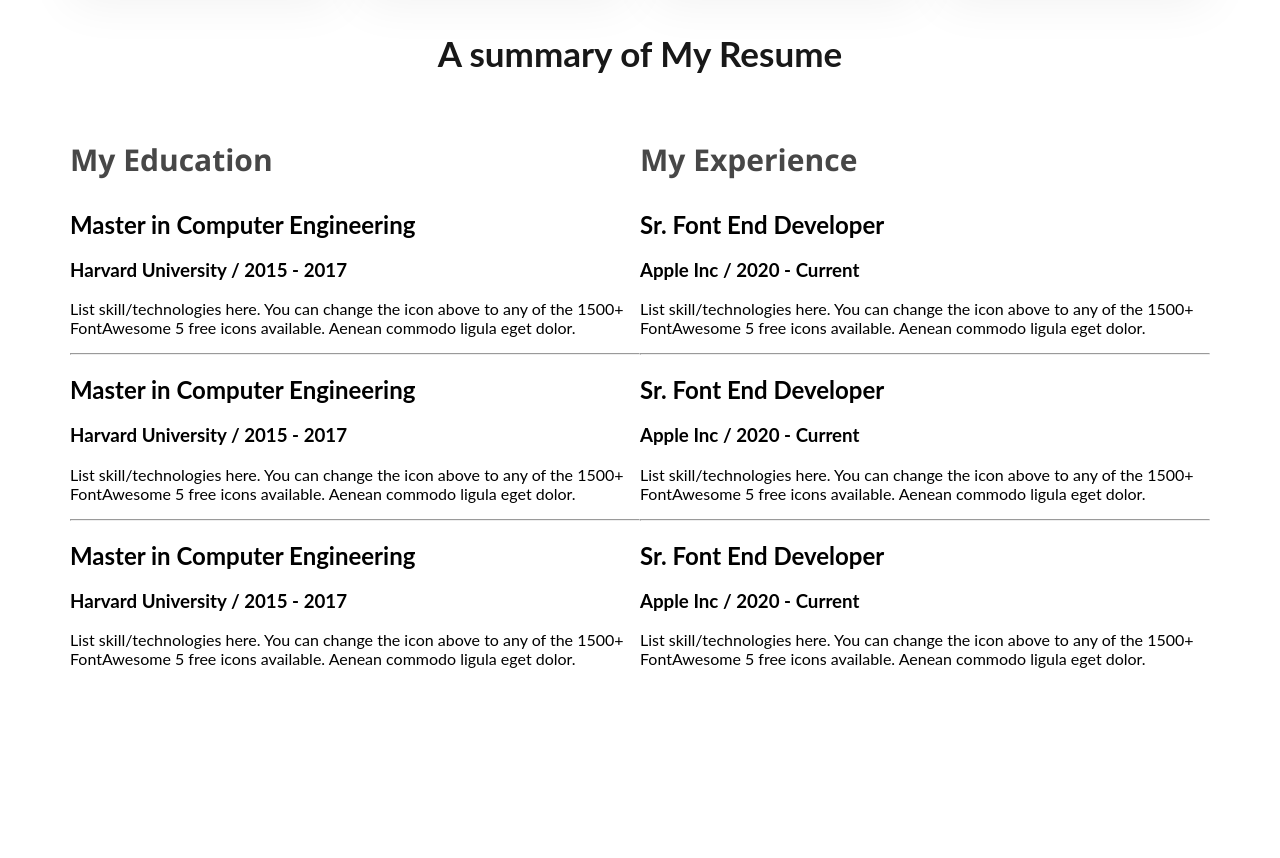
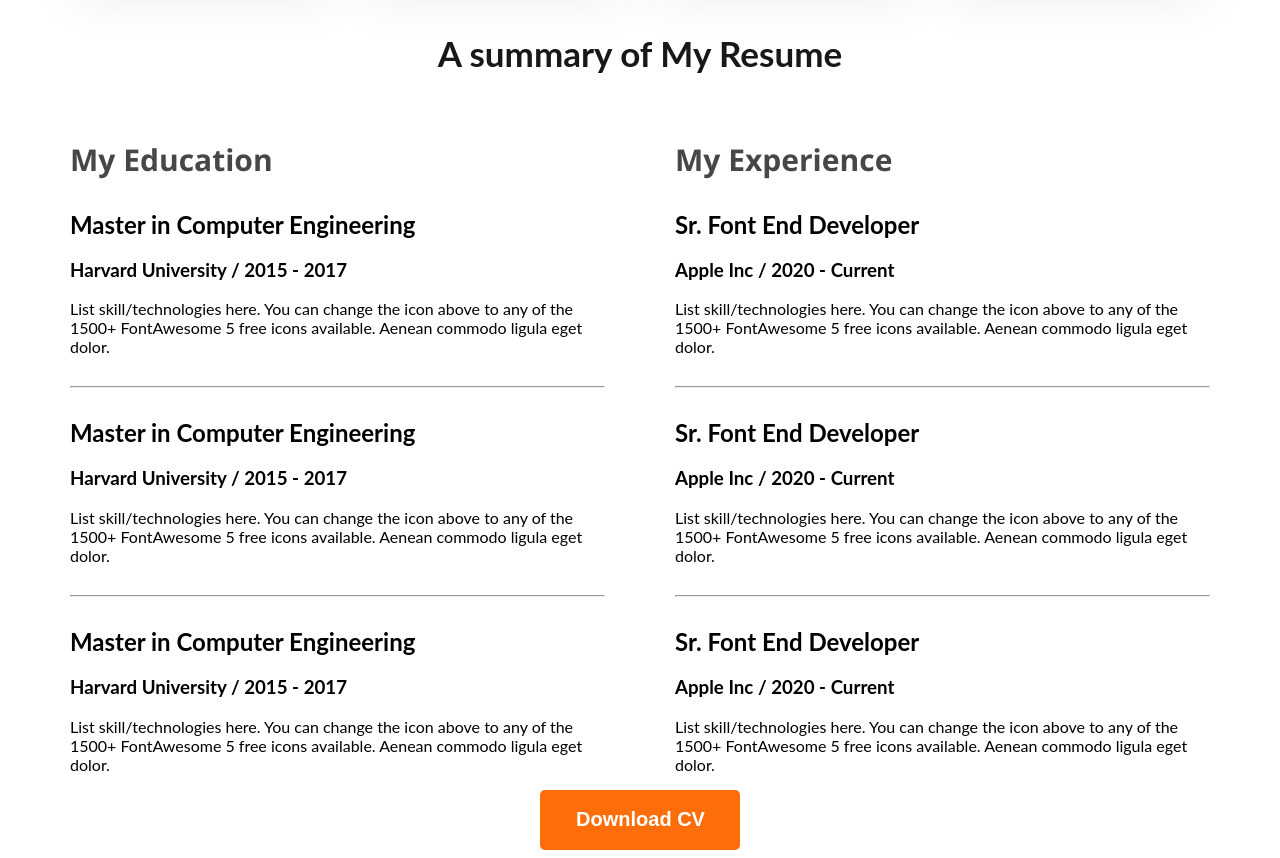
Before and after one commit to creative-hamza/webdevloper1, a plain HTML site: page index.html in a window 1280 px wide. Shown: the part 2142-3000 px from the top of the page. Before the commit the page ends 2834 px from the top, so only its background shows below. Drawn offline with nearby package versions, Linux system fonts and the light colour scheme.

Commit message:
update  resume section

```diff
--- a/index.html
+++ b/index.html
@@ -146,6 +146,9 @@
 
                 </div>
             </div>
+            <div class="download_cv">
+                <button class="btn_primary">Download CV</button>
+            </div>
 
 
         </section>
--- a/styles/portfolio.css
+++ b/styles/portfolio.css
@@ -163,4 +163,12 @@ main {
 }
 .resume_container{
     display: flex;
+    gap: 70px;
 }
+ .resume_container hr{
+    margin: 30px 0px;
+}
+.download_cv{
+    text-align: center;
+    margin: top 50px;
+}
```
